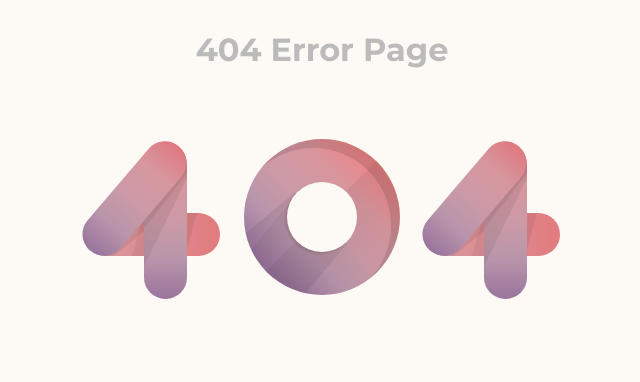
After one commit to IDGS-801-21000013/introFlaskIDGS801, a Flask app: template templates/404.html in a window 1280 px wide. The commit adds this page. Shown: the top 382 px of the page, without its empty margins (318-958 px from the left). Run offline with Flask 3, Linux system fonts and the light colour scheme; the template is opened without the code that fills it, so the values that code supplies are empty; some libraries are stand-ins or nearby versions.

Commit message:
UAAP Fin introFlask 21/02/2024

```diff
--- a/forms.py
+++ b/forms.py
@@ -1,9 +1,9 @@
 from wtforms import Form
 from wtforms import validators
 from flask_wtf import FlaskForm
-from wtforms import StringField, TelField, EmailField, IntegerField
+from wtforms import StringField, EmailField, IntegerField
 from wtforms import EmailField
-# Aqui agregegaremos los campos que sean obligatorios y el email
+# Aqui agregaremos los campos que sean obligatorios y el email
 from wtforms.validators import DataRequired, Email, Length
 
 class UserForm(Form):
--- a/main.py
+++ b/main.py
@@ -1,7 +1,26 @@
-from flask import Flask, render_template, request
+from flask import Flask, render_template, request, flash, g
 from forms import UserForm
+from flask_wtf.csrf import CSRFProtect
+
 
 app = Flask(__name__)
+app.secret_key="Christoper Carlos Ivan Ramirez Sanchez"
+
+
+@app.before_request
+def before_request():
+    g.nombre="Cave"
+    print("before 1")
+
+@app.after_request
+def after_request(response):
+    print("after 3")
+    return response
+
+
+@app.errorhandler(404)
+def page_not_found(e):
+    return render_template("404.html"),404
 
 @app.route("/")
 def index():
@@ -12,7 +31,8 @@ def alumnos():
     # escuela="UTL!!!"
     # nombres=["Dario","Luis","Juan","Pedro"]
     # return render_template("alumnos.html",escuela=escuela,nombres=nombres)
-
+    # print("before 2")
+    print(f"Bienvenido {g.nombre}")
     alumno_clase = UserForm(request.form)
     nombre = None
     a_paterno = None
@@ -28,6 +48,9 @@ def alumnos():
         edad = alumno_clase.edad.data
 
         print(f"Nombre: {nombre} {a_paterno} {a_materno} Email: {email} Edad: {edad}")
+
+        mensaje=f"Bienvenido {g.nombre}"
+        flash(mensaje)
 
     return render_template("alumnos.html",form=alumno_clase,nombre=nombre,a_paterno=a_paterno,a_materno=a_materno,email=email,edad=edad)
 
--- /dev/null
+++ b/templates/404.html
@@ -0,0 +1,170 @@
+<!DOCTYPE html>
+<html lang="en">
+<head>
+    <meta charset="UTF-8">
+    <meta name="viewport" content="width=device-width, initial-scale=1.0">
+    <title>Not found</title>
+</head>
+<style>
+    @import url('https://fonts.googleapis.com/css?family=Montserrat:400,600,700');
+@import url('https://fonts.googleapis.com/css?family=Catamaran:400,800');
+.error-container {
+  text-align: center;
+  font-size: 106px;
+  font-family: 'Catamaran', sans-serif;
+  font-weight: 800;
+  margin: 70px 15px;
+}
+.error-container > span {
+  display: inline-block;
+  position: relative;
+}
+.error-container > span.four {
+  width: 136px;
+  height: 43px;
+  border-radius: 999px;
+  background:
+    linear-gradient(140deg, rgba(0, 0, 0, 0.1) 0%, rgba(0, 0, 0, 0.07) 43%, transparent 44%, transparent 100%),
+    linear-gradient(105deg, transparent 0%, transparent 40%, rgba(0, 0, 0, 0.06) 41%, rgba(0, 0, 0, 0.07) 76%, transparent 77%, transparent 100%),
+    linear-gradient(to right, #d89ca4, #e27b7e);
+}
+.error-container > span.four:before,
+.error-container > span.four:after {
+  content: '';
+  display: block;
+  position: absolute;
+  border-radius: 999px;
+}
+.error-container > span.four:before {
+  width: 43px;
+  height: 156px;
+  left: 60px;
+  bottom: -43px;
+  background:
+    linear-gradient(128deg, rgba(0, 0, 0, 0.1) 0%, rgba(0, 0, 0, 0.07) 40%, transparent 41%, transparent 100%),
+    linear-gradient(116deg, rgba(0, 0, 0, 0.1) 0%, rgba(0, 0, 0, 0.07) 50%, transparent 51%, transparent 100%),
+    linear-gradient(to top, #99749D, #B895AB, #CC9AA6, #D7969E, #E0787F);
+}
+.error-container > span.four:after {
+  width: 137px;
+  height: 43px;
+  transform: rotate(-49.5deg);
+  left: -18px;
+  bottom: 36px;
+  background: linear-gradient(to right, #99749D, #B895AB, #CC9AA6, #D7969E, #E0787F);
+}
+
+.error-container > span.zero {
+  vertical-align: text-top;
+  width: 156px;
+  height: 156px;
+  border-radius: 999px;
+  background: linear-gradient(-45deg, transparent 0%, rgba(0, 0, 0, 0.06) 50%,  transparent 51%, transparent 100%),
+    linear-gradient(to top right, #99749D, #99749D, #B895AB, #CC9AA6, #D7969E, #ED8687, #ED8687);
+  overflow: hidden;
+  animation: bgshadow 5s infinite;
+}
+.error-container > span.zero:before {
+  content: '';
+  display: block;
+  position: absolute;
+  transform: rotate(45deg);
+  width: 90px;
+  height: 90px;
+  background-color: transparent;
+  left: 0px;
+  bottom: 0px;
+  background:
+    linear-gradient(95deg, transparent 0%, transparent 8%, rgba(0, 0, 0, 0.07) 9%, transparent 50%, transparent 100%),
+    linear-gradient(85deg, transparent 0%, transparent 19%, rgba(0, 0, 0, 0.05) 20%, rgba(0, 0, 0, 0.07) 91%, transparent 92%, transparent 100%);
+}
+.error-container > span.zero:after {
+  content: '';
+  display: block;
+  position: absolute;
+  border-radius: 999px;
+  width: 70px;
+  height: 70px;
+  left: 43px;
+  bottom: 43px;
+  background: #FDFAF5;
+  box-shadow: -2px 2px 2px 0px rgba(0, 0, 0, 0.1);
+}
+
+.screen-reader-text {
+    position: absolute;
+    top: -9999em;
+    left: -9999em;
+}
+
+@keyframes bgshadow {
+  0% {
+    box-shadow: inset -160px 160px 0px 5px rgba(0, 0, 0, 0.4);
+  }
+  45% {
+    box-shadow: inset 0px 0px 0px 0px rgba(0, 0, 0, 0.1);
+  }
+  55% {
+    box-shadow: inset 0px 0px 0px 0px rgba(0, 0, 0, 0.1);
+  }
+  100% {
+    box-shadow: inset 160px -160px 0px 5px rgba(0, 0, 0, 0.4);
+  }
+}
+
+/* demo stuff */
+* {
+    -webkit-box-sizing: border-box;
+    -moz-box-sizing: border-box;
+    box-sizing: border-box;
+}
+body {
+  background-color: #FDFAF5;
+  margin-bottom: 50px;
+}
+html, button, input, select, textarea {
+    font-family: 'Montserrat', Helvetica, sans-serif;
+    color: #bbb;
+}
+h1 {
+  text-align: center;
+  margin: 30px 15px;
+}
+.zoom-area {
+  max-width: 490px;
+  margin: 30px auto 30px;
+  font-size: 19px;
+  text-align: center;
+}
+.link-container {
+  text-align: center;
+}
+a.more-link {
+  text-transform: uppercase;
+  font-size: 13px;
+    background-color: #de7e85;
+    padding: 10px 15px;
+    border-radius: 0;
+    color: #fff;
+    display: inline-block;
+    margin-right: 5px;
+    margin-bottom: 5px;
+    line-height: 1.5;
+    text-decoration: none;
+  margin-top: 50px;
+  letter-spacing: 1px;
+}
+
+</style>
+<body>
+    <h1>404 Error Page </h1>
+    <!-- <p class="zoom-area"><b>CSS</b> animations to make a cool 404 page. </p> -->
+    <section class="error-container">
+    <span class="four"><span class="screen-reader-text">4</span></span>
+    <span class="zero"><span class="screen-reader-text">0</span></span>
+    <span class="four"><span class="screen-reader-text">4</span></span>
+    </section>
+
+</body>
+
+</html>
```
Also changed, not shown: templates/layout2.html (+12 -0 lines).
